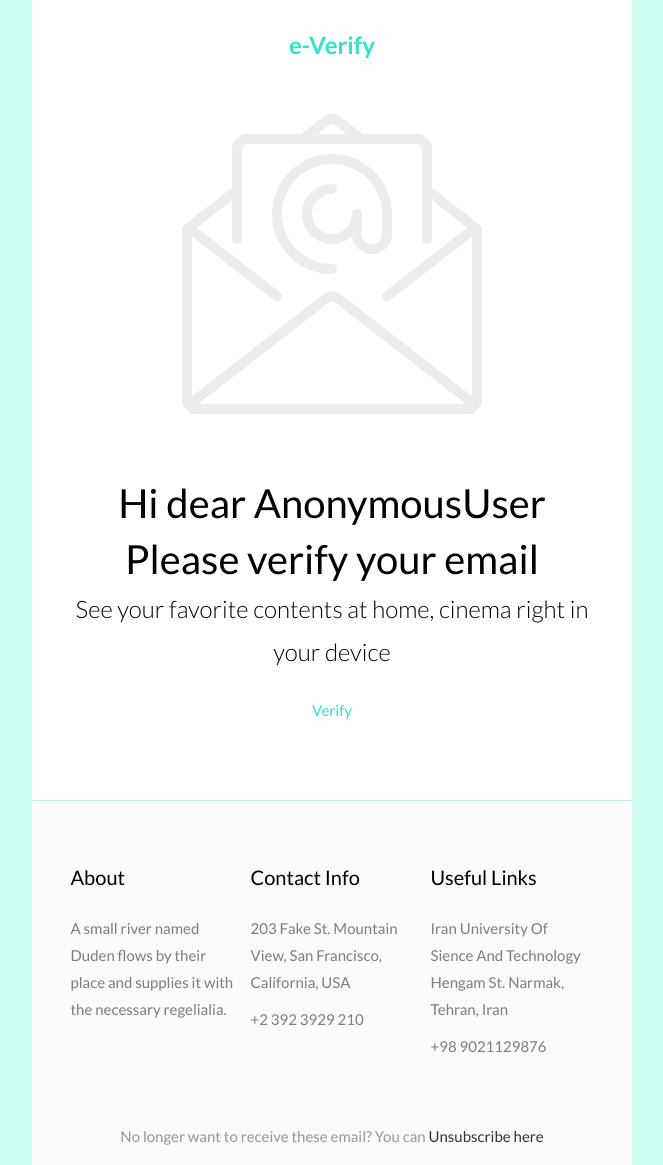
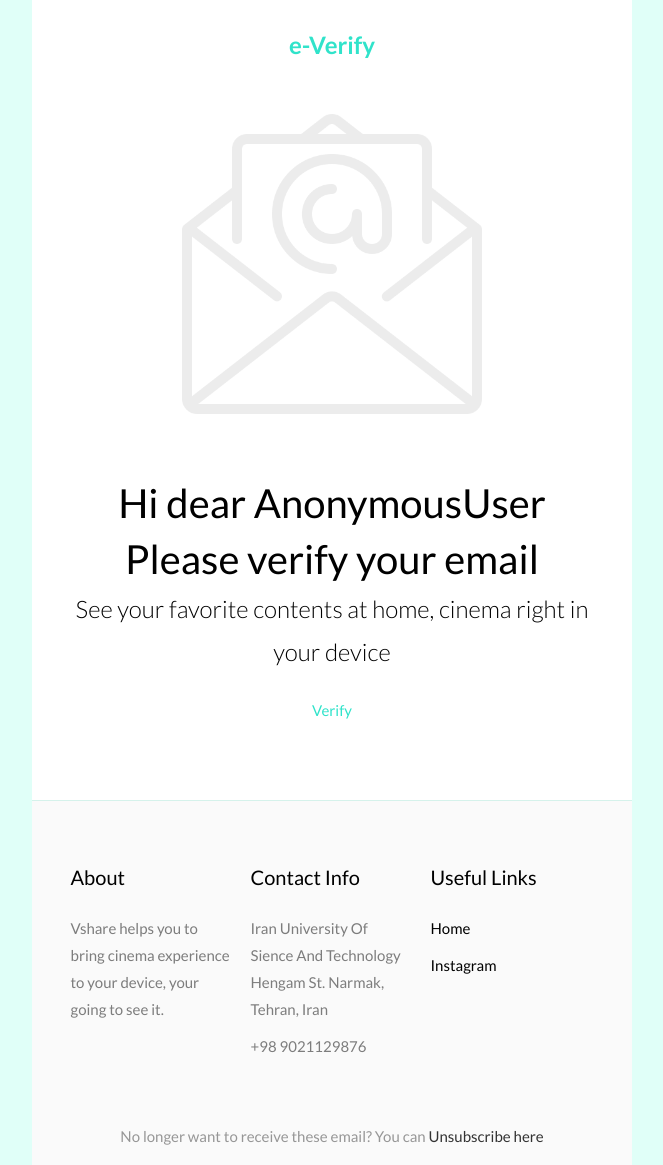
Before and after one commit to GhazalEdrisabadi/Vshare-Backend, a Django app: template vshare/users/templates/verify.html in a window 1280 px wide. Shown: the whole page, without its empty margins (308-971 px from the left). Run offline with Django 3.2, Linux system fonts and the light colour scheme; the template is opened without the code that fills it, so the values that code supplies are empty.

Commit message:
Modify email html template.

```diff
--- a/vshare/users/templates/verify.html
+++ b/vshare/users/templates/verify.html
@@ -1,14 +1,20 @@
 <!DOCTYPE html>
-<html lang="en" xmlns="http://www.w3.org/1999/xhtml" xmlns:v="urn:schemas-microsoft-com:vml" xmlns:o="urn:schemas-microsoft-com:office:office">
+<html lang="en"
+	xmlns="http://www.w3.org/1999/xhtml"
+	xmlns:v="urn:schemas-microsoft-com:vml"
+	xmlns:o="urn:schemas-microsoft-com:office:office">
 	<head>
-    <meta charset="utf-8"> <!-- utf-8 works for most cases -->
-    <meta name="viewport" content="width=device-width"> <!-- Forcing initial-scale shouldn't be necessary -->
-    <meta http-equiv="X-UA-Compatible" content="IE=edge"> <!-- Use the latest (edge) version of IE rendering engine -->
-    <meta name="x-apple-disable-message-reformatting">  <!-- Disable auto-scale in iOS 10 Mail entirely -->
-    <title></title> <!-- The title tag shows in email notifications, like Android 4.4. -->
-
+		<meta charset="utf-8">
+			<!-- utf-8 works for most cases -->
+			<meta name="viewport" content="width=device-width">
+				<!-- Forcing initial-scale shouldn't be necessary -->
+				<meta http-equiv="X-UA-Compatible" content="IE=edge">
+					<!-- Use the latest (edge) version of IE rendering engine -->
+					<meta name="x-apple-disable-message-reformatting">
+						<!-- Disable auto-scale in iOS 10 Mail entirely -->
+						<title></title>
+						<!-- The title tag shows in email notifications, like Android 4.4. -->
 						<link href="https://fonts.googleapis.com/css?family=Lato:300,400,700" rel="stylesheet">
-
 							<!-- CSS Reset : BEGIN -->
 							<style>
 
@@ -123,9 +129,7 @@ img.g-img + div {
         cursor: pointer;
       }
     </style>
-
 							<!-- CSS Reset : END -->
-
 							<!-- Progressive Enhancements : BEGIN -->
 							<style>
 
@@ -326,12 +330,9 @@ ul.social li{
 
 
     </style>
-
-
 						</head>
-
-<body width="100%" style="margin: 0; padding: 0 !important; mso-line-height-rule: exactly; background-color: #defdf7;">
-	<center style="width: 100%; background-color: #cdfff4;">
+						<body width="100%" style="margin: 0; padding: 0 !important; mso-line-height-rule: exactly; background-color: #e5fdf9;">
+							<center style="width: 100%; background-color: #e0fff8;">
 								<div style="display: none; font-size: 1px;max-height: 0px; max-width: 0px; opacity: 0; overflow: hidden; mso-hide: all; font-family: sans-serif;">
       &zwnj;&nbsp;&zwnj;&nbsp;&zwnj;&nbsp;&zwnj;&nbsp;&zwnj;&nbsp;&zwnj;&nbsp;&zwnj;&nbsp;&zwnj;&nbsp;&zwnj;&nbsp;&zwnj;&nbsp;&zwnj;&nbsp;&zwnj;&nbsp;&zwnj;&nbsp;&zwnj;&nbsp;&zwnj;&nbsp;&zwnj;&nbsp;&zwnj;&nbsp;&zwnj;&nbsp;
     </div>
@@ -343,32 +344,41 @@ ul.social li{
 												<table role="presentation" border="0" cellpadding="0" cellspacing="0" width="100%">
 													<tr>
 														<td class="logo" style="text-align: center;">
-			            <h1><a href="#">e-Verify</a></h1>
+															<h1>
+																<a href="#">e-Verify</a>
+															</h1>
 														</td>
 													</tr>
 												</table>
 											</td>
-	      </tr><!-- end tr -->
+										</tr>
+										<!-- end tr -->
 										<tr>
 											<td valign="middle" class="hero bg_white" style="padding: 3em 0 2em 0;">
 												<img src="{{vsharee.ir}}/static/DataSearch/images/email.png" alt="email image" style="width: 300px; max-width: 600px; height: auto; margin: auto; display: block;">
 												</td>
-	      </tr><!-- end tr -->
+											</tr>
+											<!-- end tr -->
 											<tr>
 												<td valign="middle" class="hero bg_white" style="padding: 2em 0 4em 0;">
 													<table>
 														<tr>
 															<td>
 																<div class="text" style="padding: 0 2.5em; text-align: center;">
-            				<h2>Hi dear {{user}}<br>Please verify your email</h2>
+																	<h2>Hi dear {{user}}
+																		<br>Please verify your email
+																		</h2>
 																		<h3>See your favorite contents at home, cinema right in your device</h3>
-            				<p><a href={{url}} class="button">Verify</a></p>
+																		<p>
+																			<a href={{url}} class="button">Verify</a>
+																		</p>
 																	</div>
 																</td>
 															</tr>
 														</table>
 													</td>
-	      </tr><!-- end tr -->
+												</tr>
+												<!-- end tr -->
 												<!-- 1 Column Text + Button : END -->
 											</table>
 											<table align="center" role="presentation" cellspacing="0" cellpadding="0" border="0" width="100%" style="margin: auto;">
@@ -381,7 +391,7 @@ ul.social li{
 																		<tr>
 																			<td style="text-align: left; padding-right: 10px;">
 																				<h3 class="heading">About</h3>
-                      	<p>A small river named Duden flows by their place and supplies it with the necessary regelialia.</p>
+																				<p>Vshare helps you to bring cinema experience to your device, your going to see it.</p>
 																			</td>
 																		</tr>
 																	</table>
@@ -391,19 +401,6 @@ ul.social li{
 																		<tr>
 																			<td style="text-align: left; padding-left: 5px; padding-right: 5px;">
 																				<h3 class="heading">Contact Info</h3>
-                      	<ul>
-					                <li><span class="text">203 Fake St. Mountain View, San Francisco, California, USA</span></li>
-					                <li><span class="text">+2 392 3929 210</span></a></li>
-					              </ul>
-                      </td>
-                    </tr>
-                  </table>
-                </td>
-                <td valign="top" width="33.333%" style="padding-top: 20px;">
-                  <table role="presentation" cellspacing="0" cellpadding="0" border="0" width="100%">
-                    <tr>
-                      <td style="text-align: left; padding-left: 10px;">
-                      	<h3 class="heading">Useful Links</h3>
 																				<ul>
 																					<li>
 																						<span class="text">Iran University Of Sience And Technology Hengam St. Narmak, Tehran, Iran</span>
@@ -417,17 +414,35 @@ ul.social li{
 																	</tr>
 																</table>
 															</td>
+															<td valign="top" width="33.333%" style="padding-top: 20px;">
+																<table role="presentation" cellspacing="0" cellpadding="0" border="0" width="100%">
+																	<tr>
+																		<td style="text-align: left; padding-left: 10px;">
+																			<h3 class="heading">Useful Links</h3>
+																			<ul>
+																				<li>
+																					<a href="vsharee.ir">Home</a>
+																				</li>
+																				<li>
+																					<a href="instagram/vsharee.ir">Instagram</a>
+																				</li>
+																			</td>
 																		</tr>
 																	</table>
 																</td>
-        </tr><!-- end: tr -->
+															</tr>
+														</table>
+													</td>
+												</tr>
+												<!-- end: tr -->
 												<tr>
 													<td class="bg_light" style="text-align: center;">
-          	<p>No longer want to receive these email? You can <a href="#" style="color: rgba(0,0,0,.8);">Unsubscribe here</a></p>
+														<p>No longer want to receive these email? You can
+															<a href="#" style="color: rgba(0,0,0,.8);">Unsubscribe here</a>
+														</p>
 													</td>
 												</tr>
 											</table>
-
 										</div>
 									</center>
 								</body>
```
Lines whose indentation alone changed are shown as unchanged.
